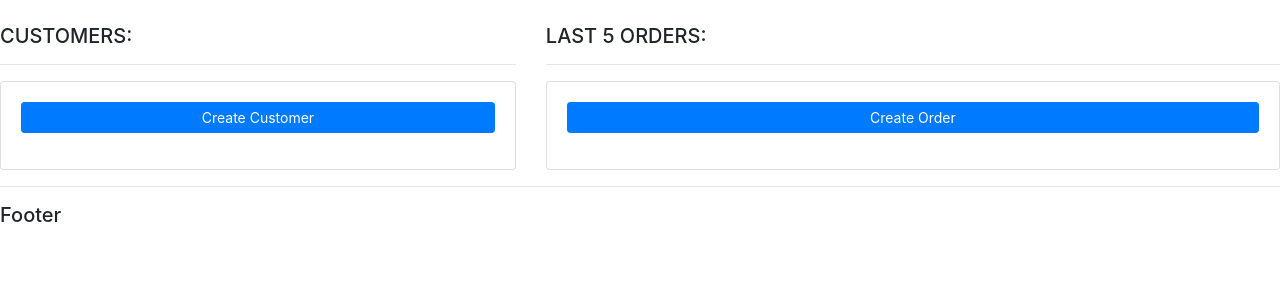
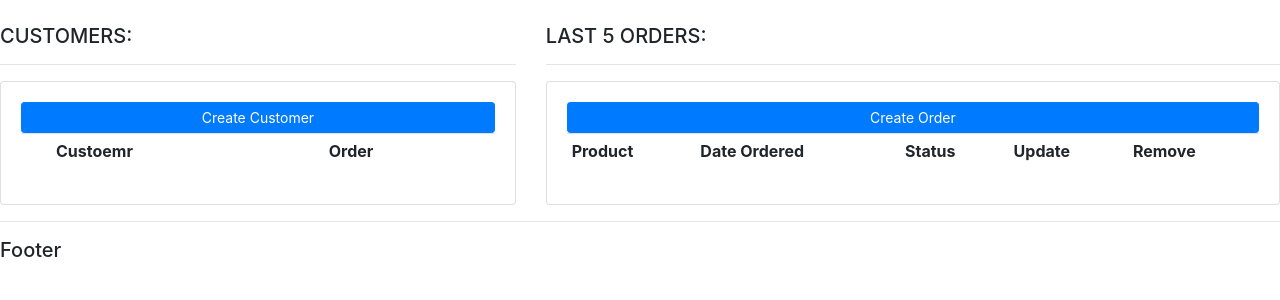
Before and after one commit to arjun1237/Django-app, a Django app: page / in a window 1280 px wide. Shown: the part 56-356 px from the top of the page. Run offline with Django 3.2, Linux system fonts and the light colour scheme; lists and menus that the app fills with data are empty; some libraries are stand-ins or nearby versions.

Commit message:
html changes on dashboard - added tables

```diff
--- a/pycrm/accounts/templates/accounts/dashboard.html
+++ b/pycrm/accounts/templates/accounts/dashboard.html
@@ -12,7 +12,11 @@
 		<div class="card card-body">
 			<a class="btn btn-primary btn-sm btn-block" href="">Create Customer</a>
 			<table class="table table-sm table-hover">
-
+				<tr>
+					<th></th>
+					<th>Custoemr</th>
+					<th>Order</th>
+				</tr>
 			</table>
 		</div>
 	</div>
@@ -23,7 +27,13 @@
 		<div class="card card-body">
 			<a class="btn btn-primary btn-sm btn-block" href="">Create Order</a>
 			<table class="table table-sm table-hover">
-
+				<tr>
+					<th>Product</th>
+					<th>Date Ordered</th>
+					<th>Status</th>
+					<th>Update</th>
+					<th>Remove</th>
+				</tr>
 			</table>
 		</div>
 	</div>
```
